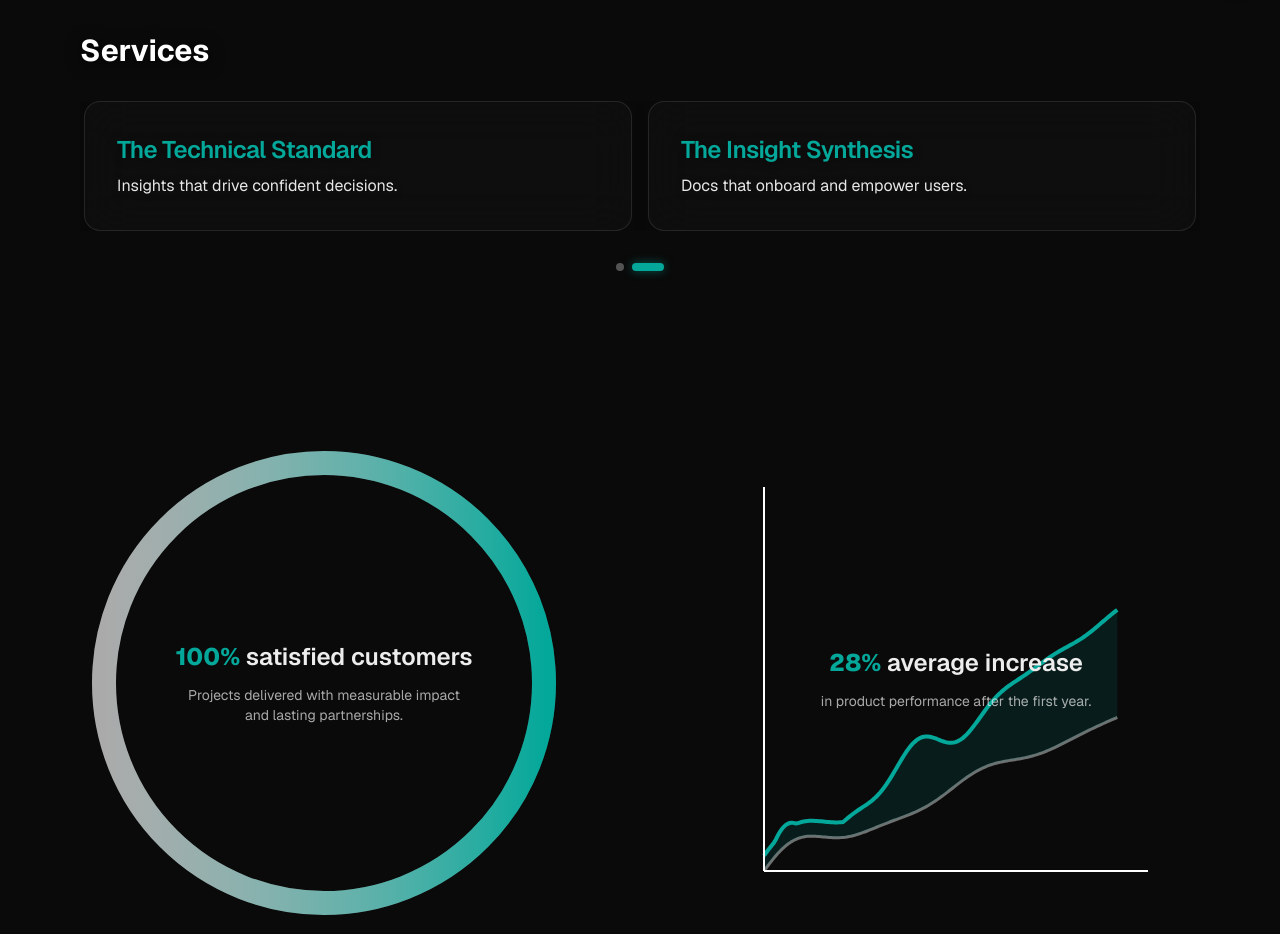
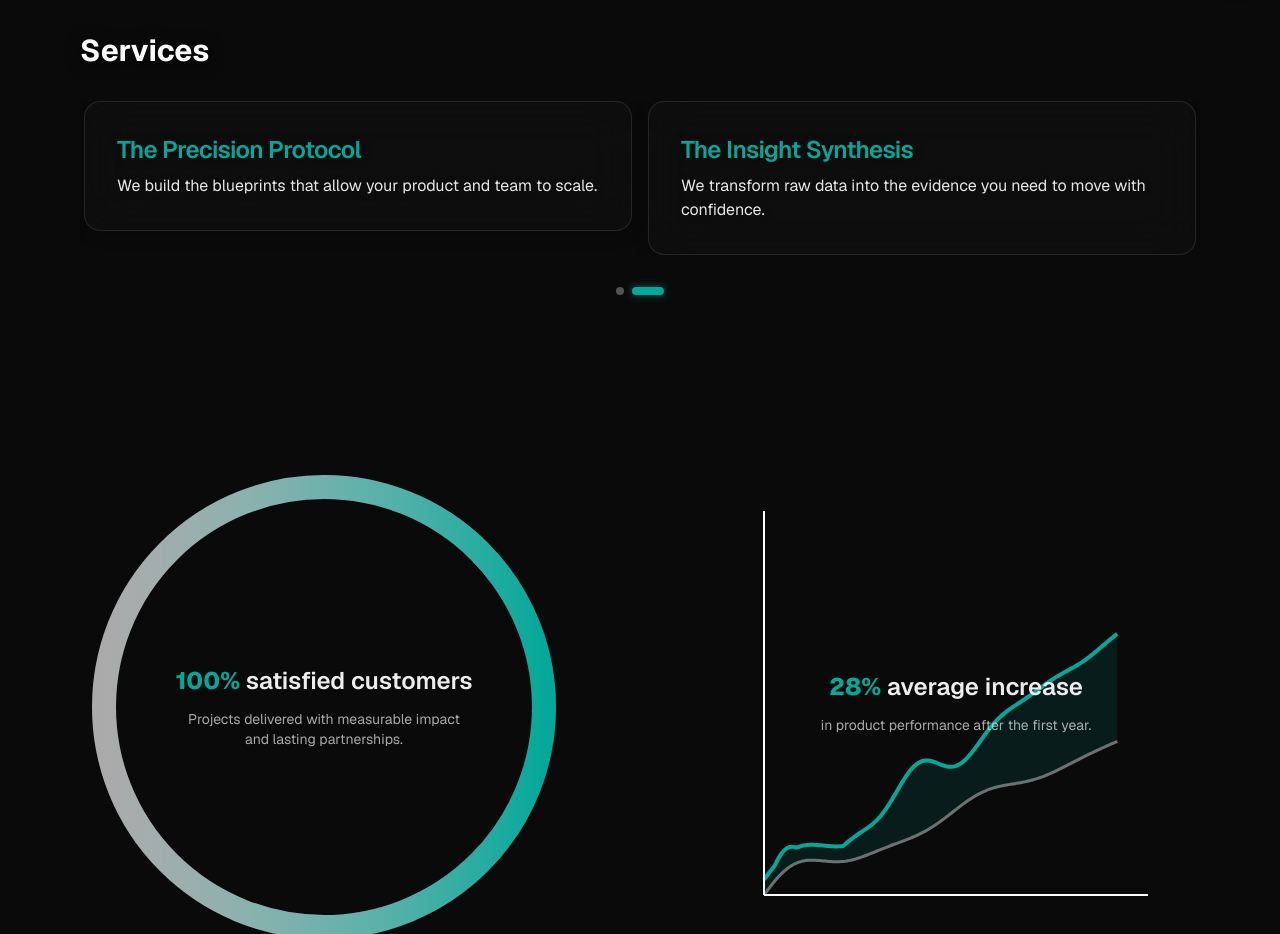
Before and after one commit to Drakhtar359/mozuk-site, a Next.js app in the folder apps/web/: page / in a window 1280 px wide. Shown: the part 800-1734 px from the top of the page. Built offline with nearby package versions, Linux system fonts and the light colour scheme.

Commit message:
Update service descriptions and rename Technical Standard to Precision Protocol in carousel

```diff
--- a/apps/web/src/app/page.tsx
+++ b/apps/web/src/app/page.tsx
@@ -43,10 +43,10 @@ export default function Home() {
             <h2 className="text-3xl font-bold mb-8 text-white drop-shadow-[0_2px_8px_rgba(0,0,0,0.8)]">Services</h2>
             <ServicesCarousel
               services={[
-                { title: "The Clarity Audit", description: "Investor-ready narratives and crisp visuals.", href: "/clarityaudit" },
-                { title: "The Capital Alignment", description: "Clear roadmaps and sharp positioning.", href: "/capitalalignment" },
-                { title: "The Technical Standard", description: "Insights that drive confident decisions.", href: "/technicalstandard" },
-                { title: "The Insight Synthesis", description: "Docs that onboard and empower users.", href: "/insightsynthesis" },
+                { title: "The Clarity Audit", description: "We strip away the noise to find the core of your product story.", href: "/clarityaudit" },
+                { title: "The Capital Alignment", description: "We bridge the gap between your vision and investor logic.", href: "/capitalalignment" },
+                { title: "The Precision Protocol", description: "We build the blueprints that allow your product and team to scale.", href: "/technicalstandard" },
+                { title: "The Insight Synthesis", description: "We transform raw data into the evidence you need to move with confidence.", href: "/insightsynthesis" },
               ]}
               autoMs={5000}
             />
```
